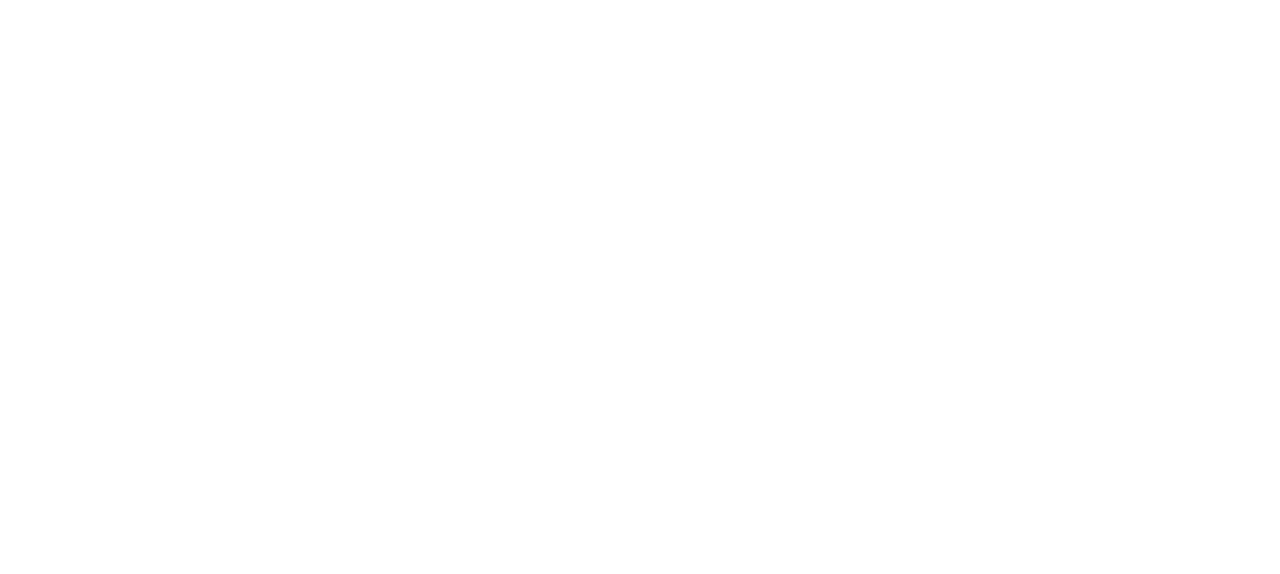
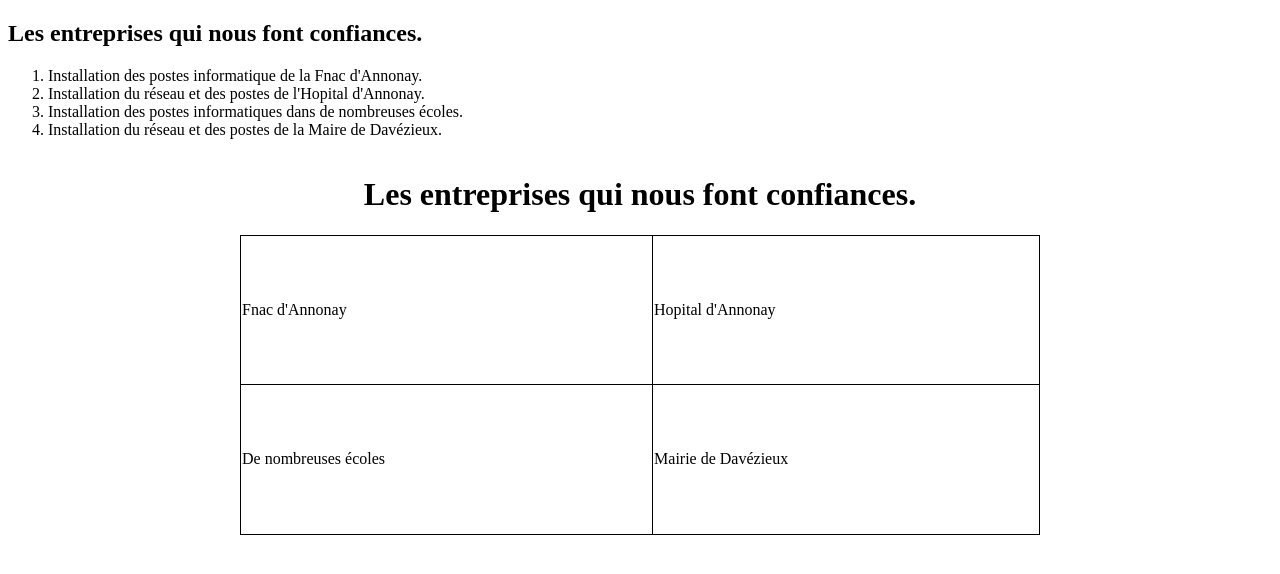
Before and after one commit to Emilien-jmsd/Appel-d-offres, a plain HTML site: page Site-web/html/references.html in a window 1280 px wide. Drawn offline with Linux system fonts and the light colour scheme.

Commit message:
Début simple de la page contact et references.

```diff
--- a/Site-web/css/references.css
+++ b/Site-web/css/references.css
@@ -0,0 +1,11 @@
+table {
+  border: 1px solid black;
+  border-collapse: collapse;
+  width: 800px;
+  height: 300px;
+  margin: 0 auto;
+}
+
+td {
+  border: 1px solid black;
+}
--- a/Site-web/html/references.html
+++ b/Site-web/html/references.html
@@ -4,8 +4,27 @@
     <meta charset="UTF-8">
     <meta name="viewport" content="width=device-width, initial-scale=1.0">
     <title>Document</title>
+    <link href="../css/references.css" rel="stylesheet" />
 </head>
 <body>
+    <h2>Les entreprises qui nous font confiances.</h2>
+        <ol>
+            <li>Installation des postes informatique de la Fnac d'Annonay.</li>
+            <li>Installation du réseau et des postes de l'Hopital d'Annonay.</li>
+            <li>Installation des postes informatiques dans de nombreuses écoles.</li>
+            <li>Installation du réseau et des postes de la Maire de Davézieux.</li>
+        </ol>
 
+        <table>
+            <caption><h1>Les entreprises qui nous font confiances.</h1></caption>
+            <tr>
+                <td>Fnac d'Annonay</td>
+                <td>Hopital d'Annonay</td>
+            </tr>
+            <tr>
+                <td>De nombreuses écoles</td>
+                <td>Mairie de Davézieux</td>
+            </tr>
+        </table>
 </body>
 </html>
```
Also changed, not shown: Site-web/html/contacts.html (+8 -0 lines).
